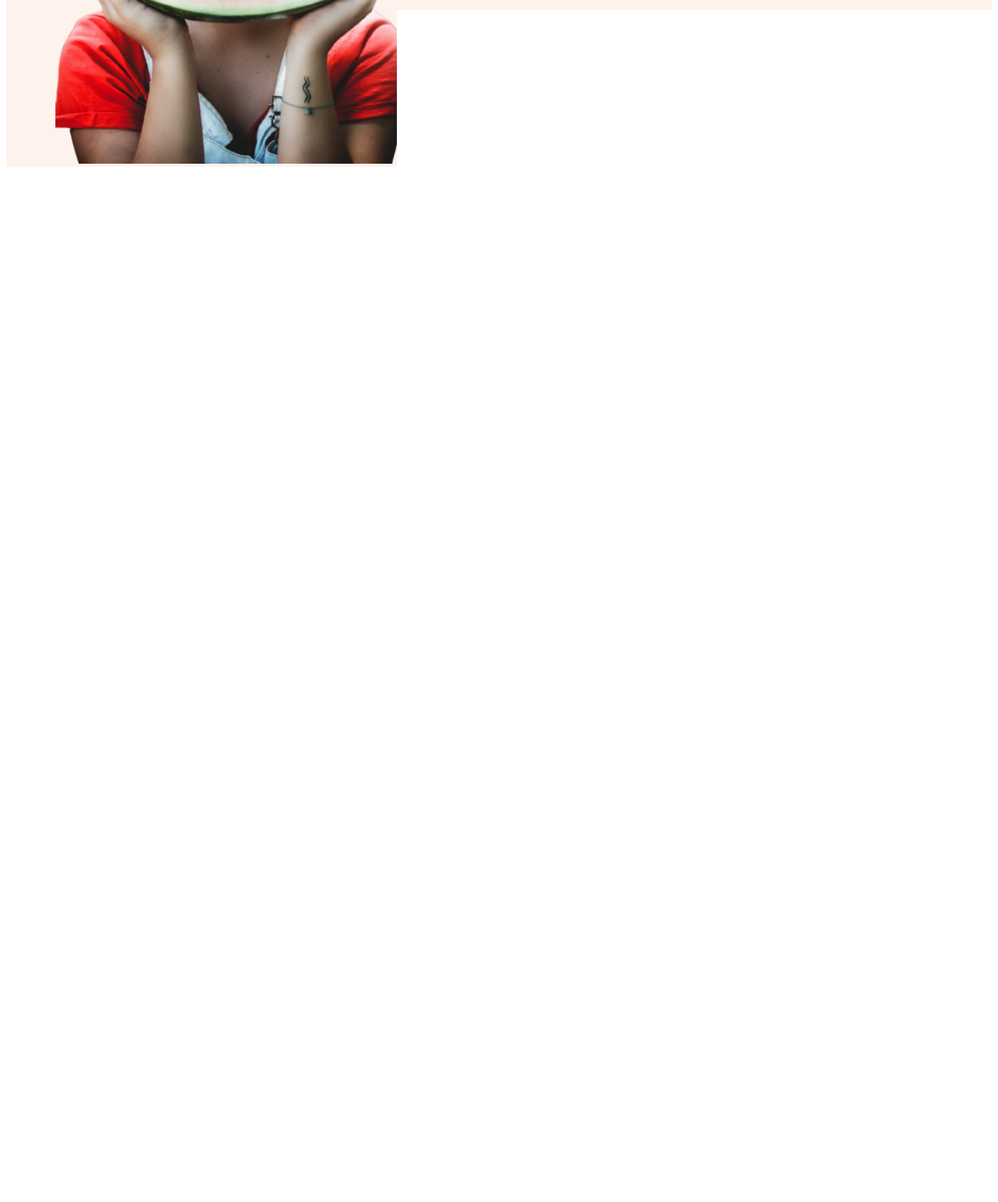
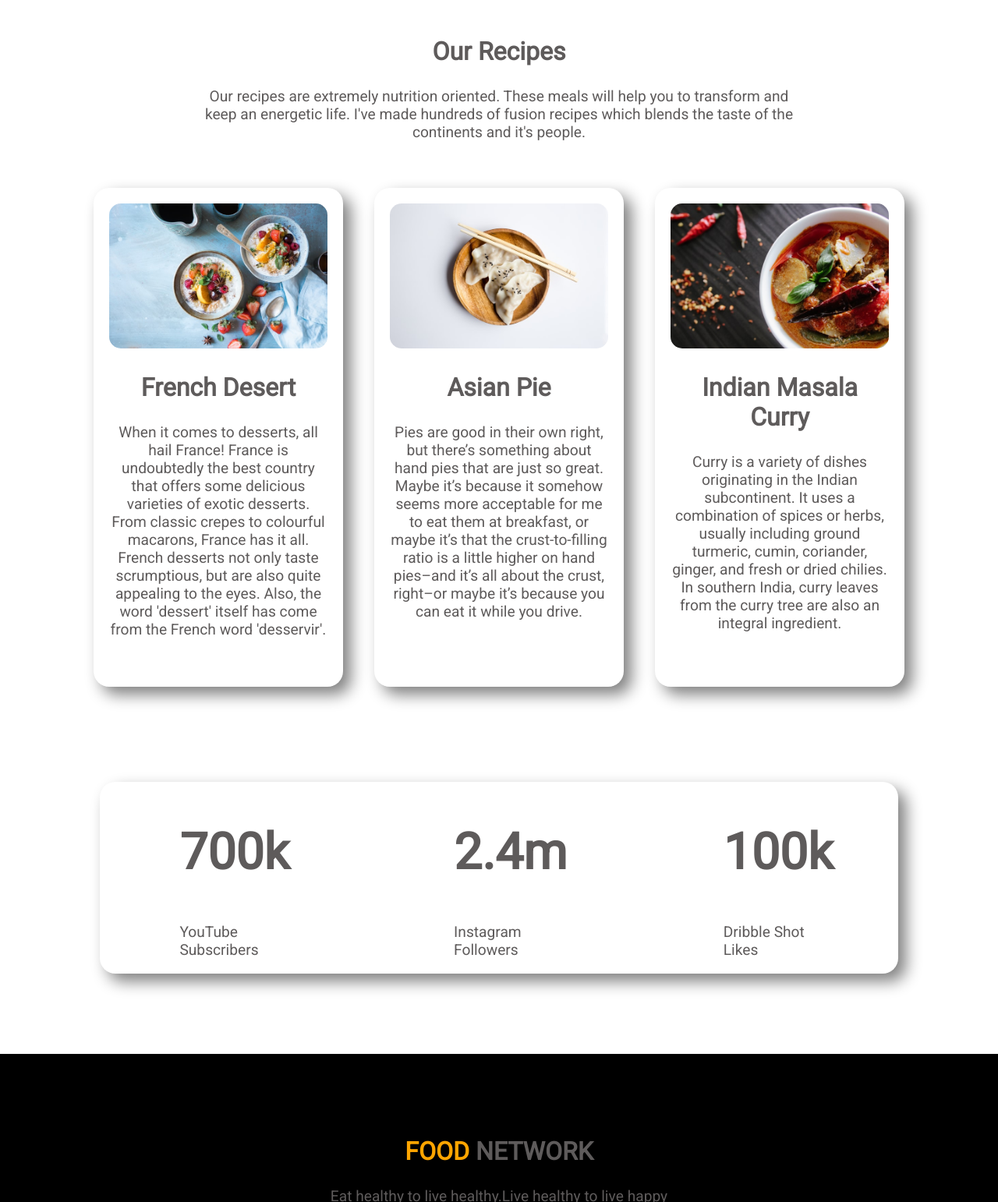
Before and after one commit to Tariqueam/food-network, a plain HTML site: page index.html in a window 1280 px wide. Shown: the part 1258-2800 px from the top of the page at 78% size. Before the commit the page ends 1572 px from the top, so only its background shows below. Drawn offline with Linux system fonts and the light colour scheme.

Commit message:
added footer

```diff
--- a/index.html
+++ b/index.html
@@ -26,7 +26,7 @@
         </nav>
     </header>
     <!-- top section -->
-    <section class="container">
+    <section class="flex-container">
         <div class="half-width">
             <h1><span class="orange-color">Skip</span> The Diet, <br> Just Eat Healthy <br> With Food Network</h1>
             <p>Imagine you don't need a diet because we provide healthy and delicious food for you!</p>
@@ -38,17 +38,76 @@
         </div>
     </section>
     <!-- about section  -->
-    <section class="container background">
+    <section class="flex-container background">
         <div class="half-width">
-            <img src="img/top-right1.png" alt="">
+            <img src="img/top1.png" alt="">
         </div>
         <div class="half-width">
             <h1>About Us</h1>
-            <p>Lorem ipsum dolor sit amet, consectetur adipiscing elit. Condimentum diam orci pretium a pharetra, feugiat cursus. Dictumst risus, sem egestas odio cras adipiscing vulputate. Nisi, risus in suscipit non. Non commodo volutpat, pharetra, vel.</p>
+            <p>We'll help you focusing on healthy ,fast meals at home fot the family or dinner parties. We are enthusiastic host and food critic with extensive knowledge of the culinary arts and how it relates to video and electronic media production. Extremely organized and detailed-oriented with excellent decision making and problem solving abilities.</p>
             <br>
             <a class="link-btn" target="_blank" href="">Contact Us</a>
         </div>
-
+    </section>
+    <section>
+        <div class="card-intro">
+            <h2>Our Recipes</h2>
+            <p>Our recipes are extremely nutrition oriented. These meals will help you to transform and keep an energetic life. I've made hundreds of fusion recipes which blends the taste of the continents and it's people.</p>
+        </div>
+        <div class="flex-container card-section">
+            <div class="card">
+                <div class="card-img">
+                    <img src="img/card1.jpg" alt="">
+                </div>
+                <div class="card-detail">
+                    <h2>French Desert</h1>
+                    <p>When it comes to desserts, all hail France! France is undoubtedly the best country that offers some delicious varieties
+                    of exotic desserts. From classic crepes to colourful macarons, France has it all. French desserts not only taste
+                    scrumptious, but are also quite appealing to the eyes. Also, the word 'dessert' itself has come from the French word
+                    'desservir'.</p>
+                </div>
+            </div>
+            <div class="card">
+                <div class="card-img">
+                    <img src="img/card2.jpg" alt="">
+                </div>
+                <div class="card-detail">
+                    <h2>Asian Pie</h1>
+                    <p>Pies are good in their own right, but there’s something about hand pies that are just so great. Maybe it’s because it somehow seems more acceptable for me to eat them at breakfast, or maybe it’s that the crust-to-filling ratio is a little higher on hand pies–and it’s all about the crust, right–or maybe it’s because you can eat it while you drive.</p>
+                </div>
+            </div>
+            <div class="card">
+                <div class="card-img">
+                    <img src="img/card3.jpg" alt="">
+                </div>
+                <div class="card-detail">
+                    <h2>Indian Masala Curry</h1>
+                    <p>Curry is a variety of dishes originating in the Indian subcontinent. It uses a combination of spices or herbs, usually including ground turmeric, cumin, coriander, ginger, and fresh or dried chilies. In southern India, curry leaves from the curry tree are also an integral ingredient.</p>
+                </div>
+            </div>
+        </div>
+    </section>
+    <!-- social network -->
+    <section class="flex-container social">
+        <div class="social-media">
+            <h1>700k</h1>
+            <p>YouTube Subscribers</p>
+        </div>
+        <div class="social-media">
+            <h1>2.4m</h1>
+            <p>Instagram Followers</p>
+        </div>
+        <div class="social-media">
+            <h1>100k</h1>
+            <p>Dribble Shot Likes</p>
+        </div>
+    </section>
+    <!-- footer  -->
+    <section>
+       <footer>
+           <h2><span class="orange">FOOD</span> NETWORK</h2>
+           <P>Eat healthy to live healthy.Live healthy to live happy</P>
+       </footer>
     </section>
 </body>
 
--- a/style.css
+++ b/style.css
@@ -1,6 +1,8 @@
 @import url("https://fonts.googleapis.com/css2?family=Roboto&display=swap");
 body {
   font-family: "Roboto", sans-serif;
+  color: rgb(94, 91, 91);
+  margin: 0;
 }
 /* navbar */
 
@@ -12,7 +14,7 @@ body {
 .navbar-items {
   display: flex;
   list-style: none;
-  margin: auto 25px auto 0;
+  margin: 20px 35px auto 0;
 }
 
 .navbar-items li {
@@ -29,18 +31,25 @@ nav li:hover {
 }
 /* top section  */
 h1 {
-  font-size: 50px;
+  font-size: 4rem;
 }
-.container {
+p {
+  font-size: 1.2rem;
+}
+.flex-container {
   display: flex;
-  margin: 40px 0 100px 0;
+  margin: 40px 0 50px 0;
 }
 .half-width {
   width: 50%;
   padding-left: 5%;
 }
+.half-width p {
+  width: 80%;
+}
 .half-width img {
   width: 80%;
+  border-radius: 20px;
 }
 .orange-color {
   color: orangered;
@@ -54,9 +63,63 @@ h1 {
   background-color: coral;
   background-image: linear-gradient(coral, tomato);
 }
+/* middle section  */
 .background {
   background-image: url(img/middle-banner.png);
   background-repeat: no-repeat;
   background-size: cover;
   background-position: center;
+  height: 500px;
 }
+h2 {
+  font-size: 2rem;
+}
+.card-intro {
+  text-align: center;
+  width: 60%;
+  margin: auto;
+}
+.card {
+  width: 280px;
+  height: 600px;
+  padding: 20px;
+  margin: 20px;
+  box-shadow: 10px 10px 20px gray;
+  border-radius: 20px;
+}
+.card:hover {
+  transform: scale(1.01);
+}
+.card-img img {
+  width: 100%;
+  border-radius: 15px;
+}
+.card-detail {
+  text-align: center;
+}
+.card-section {
+  display: flex;
+  justify-content: center;
+  align-items: center;
+}
+/* social network */
+.social {
+  width: 80%;
+  margin: 8% auto;
+  box-shadow: 10px 10px 20px gray;
+  border-radius: 20px;
+}
+.social-media {
+  margin-left: 10%;
+  margin-right: 8%;
+}
+/* footer */
+footer {
+  text-align: center;
+  background-color: black;
+  padding: 5rem;
+  margin: 0;
+}
+.orange {
+  color: orange;
+}
```
